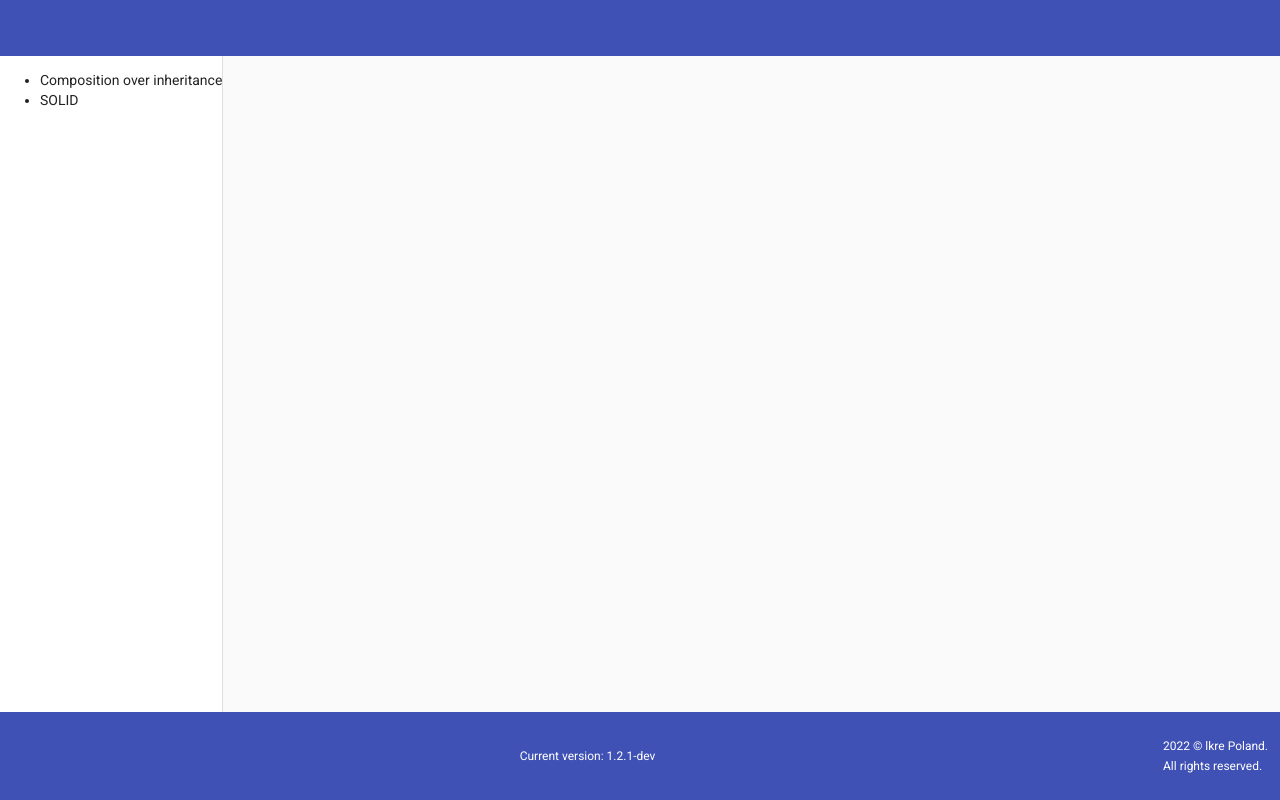
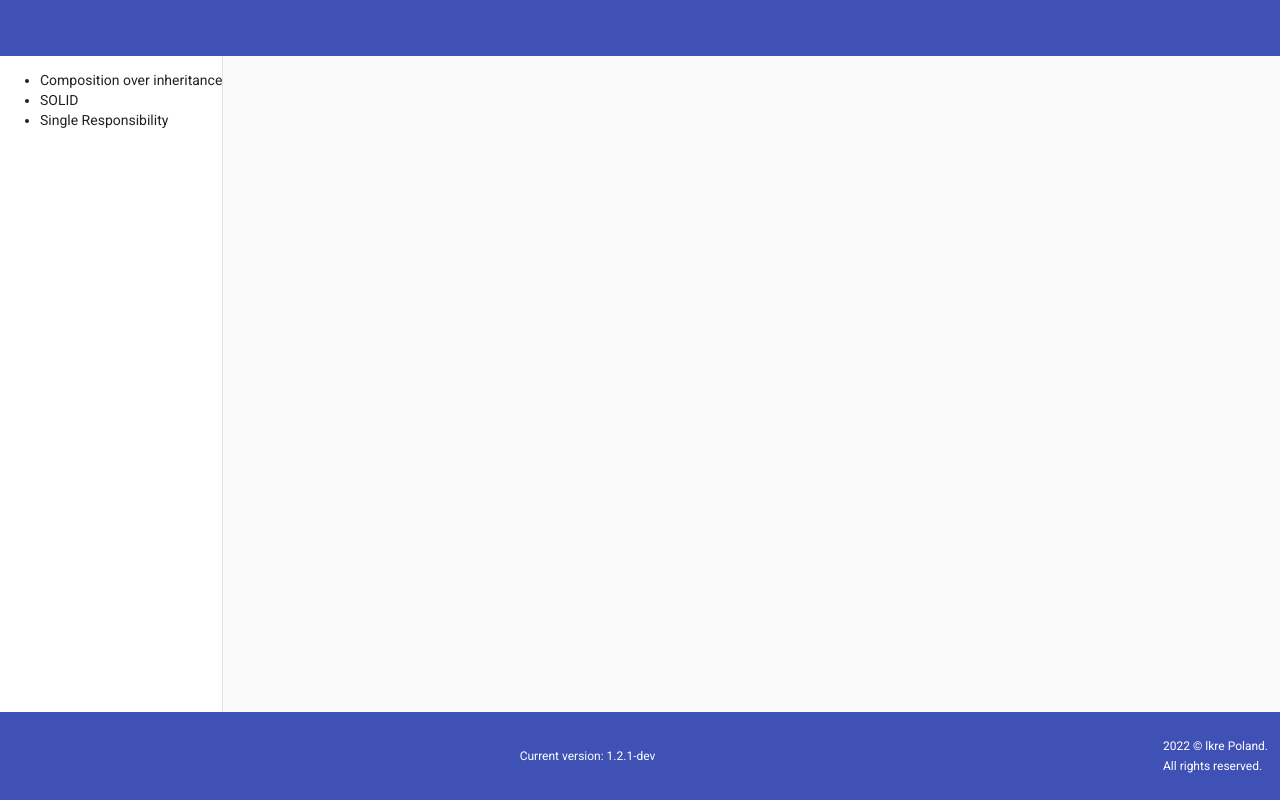
Before and after one commit to lukaszres/ng-web, an Angular app: page / in a window 1280 px wide. Built offline with nearby package versions, Linux system fonts and the light colour scheme.

Commit message:
#14 New atricle: Single responsibility

```diff
--- a/src/app/menu/menu/menu.component.ts
+++ b/src/app/menu/menu/menu.component.ts
@@ -19,6 +19,12 @@ export class MenuComponent implements OnInit {
       parent: '',
       filename: 'solid.html',
       title: 'SOLID'
+    },
+    {
+      id: 'single_responsibility',
+      parent: 'solid',
+      filename: 'solid/single_responsibility.html',
+      title: 'Single Responsibility'
     }
   ];
 
```
Also changed, not shown: src/assets/articles/solid/single_responsibility.html (added, +11 -0 lines).
